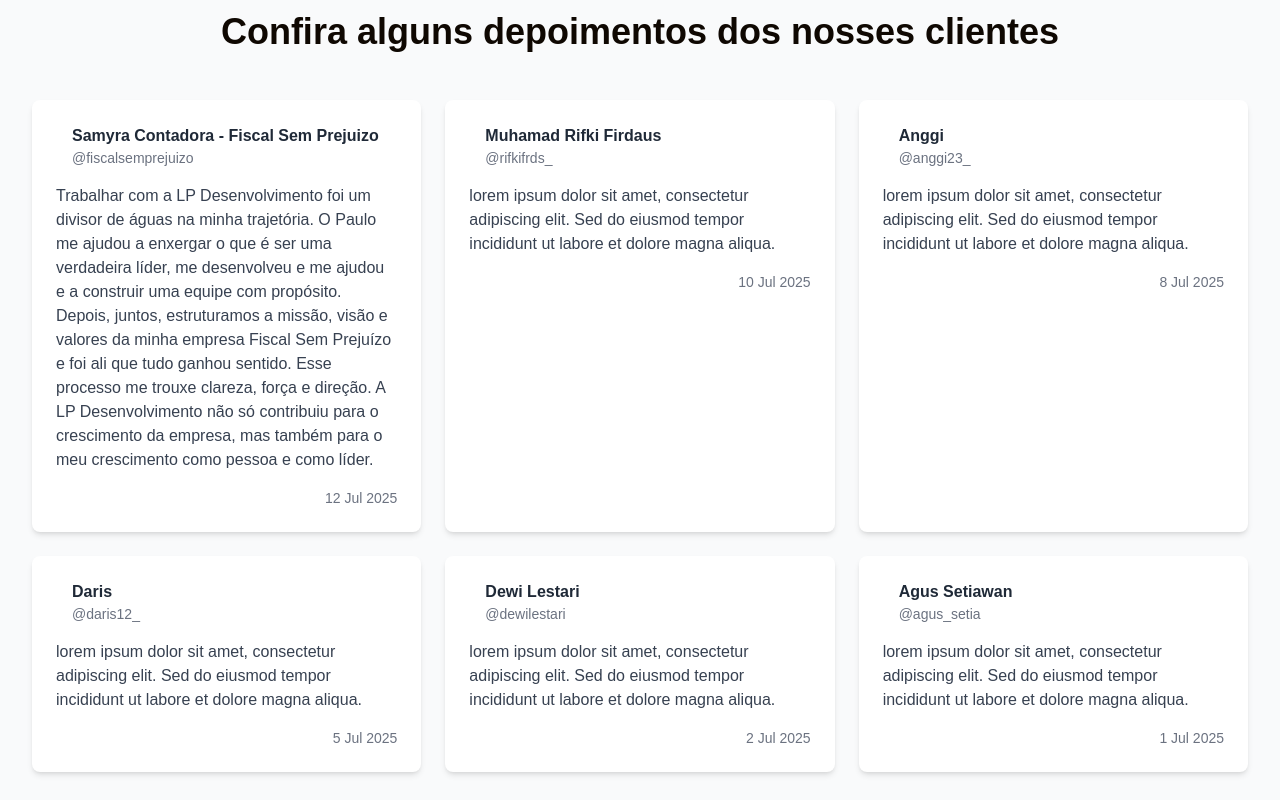
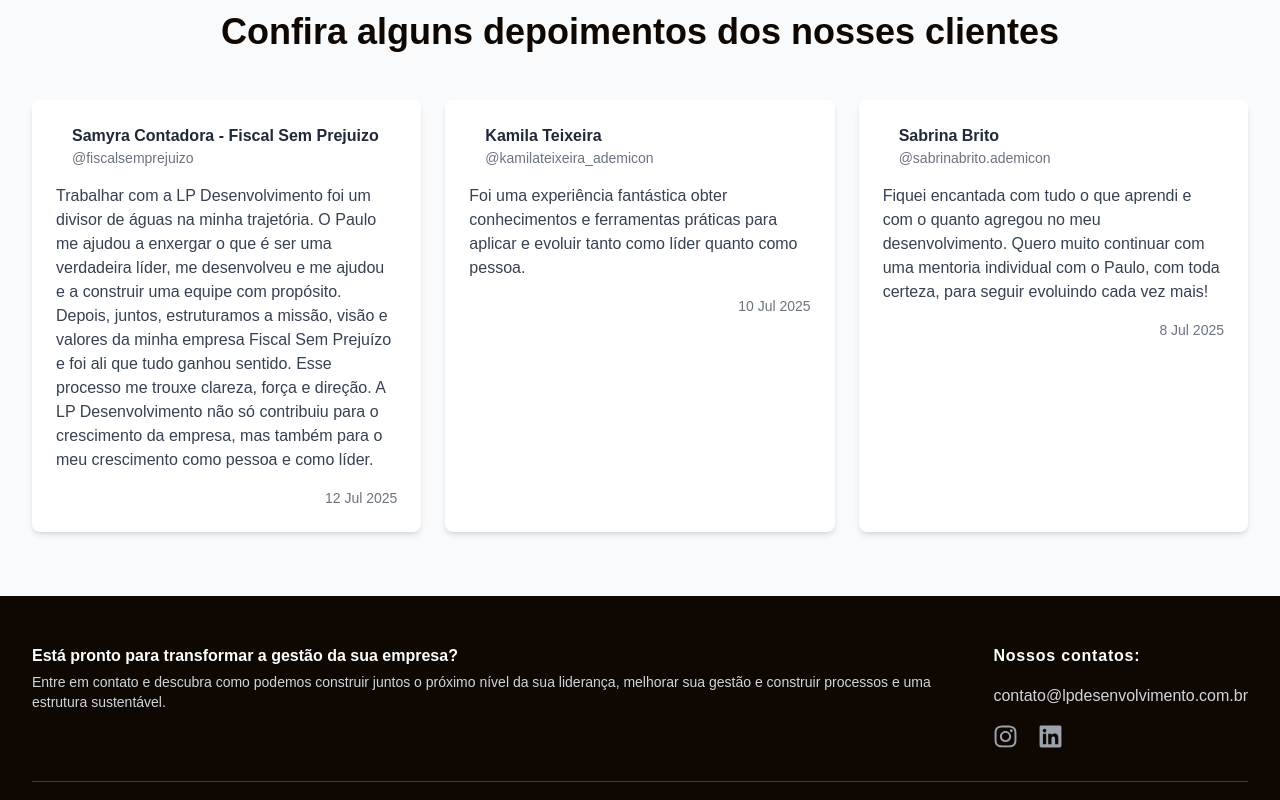
Before and after one commit to MarcosCantarutti/lp_desenvolvimento_2025, a React (Vite) app: page / in a window 1280 px wide. Shown: the part 3580-4380 px from the top of the page. Built offline with nearby package versions, Linux system fonts and the light colour scheme.

Commit message:
adicionado depoimentos

```diff
--- a/src/Data/tetimonial.js
+++ b/src/Data/tetimonial.js
@@ -14,11 +14,11 @@
     },
   },
   {
-    name: 'Muhamad Rifki Firdaus',
-    handle: '@rifkifrds_',
+    name: 'Kamila Teixeira',
+    handle: '@kamilateixeira_ademicon',
     image: '/rifki-formal.png',
     testimonial:
-      'lorem ipsum dolor sit amet, consectetur adipiscing elit. Sed do eiusmod tempor incididunt ut labore et dolore magna aliqua.',
+      'Foi uma experiência fantástica obter conhecimentos e ferramentas práticas para aplicar e evoluir tanto como líder quanto como pessoa.',
     likes: 240,
     timestamp: '10 Jul 2025',
     socials: {
@@ -28,11 +28,11 @@
     },
   },
   {
-    name: 'Anggi',
-    handle: '@anggi23_',
+    name: 'Sabrina Brito',
+    handle: '@sabrinabrito.ademicon',
     image: 'https://randomuser.me/api/portraits/women/54.jpg',
     testimonial:
-      'lorem ipsum dolor sit amet, consectetur adipiscing elit. Sed do eiusmod tempor incididunt ut labore et dolore magna aliqua.',
+      'Fiquei encantada com tudo o que aprendi e com o quanto agregou no meu desenvolvimento. Quero muito continuar com uma mentoria individual com o Paulo, com toda certeza, para seguir evoluindo cada vez mais!',
     likes: 315,
     timestamp: '8 Jul 2025',
     socials: {
@@ -41,46 +41,4 @@
       linkedin: '#',
     },
   },
-  {
-    name: 'Daris',
-    handle: '@daris12_',
-    image: 'https://randomuser.me/api/portraits/men/43.jpg',
-    testimonial:
-      'lorem ipsum dolor sit amet, consectetur adipiscing elit. Sed do eiusmod tempor incididunt ut labore et dolore magna aliqua.',
-    likes: 188,
-    timestamp: '5 Jul 2025',
-    socials: {
-      github: '#',
-      instagram: '#',
-      linkedin: '#',
-    },
-  },
-  {
-    name: 'Dewi Lestari',
-    handle: '@dewilestari',
-    image: 'https://randomuser.me/api/portraits/women/43.jpg',
-    testimonial:
-      'lorem ipsum dolor sit amet, consectetur adipiscing elit. Sed do eiusmod tempor incididunt ut labore et dolore magna aliqua.',
-    likes: 250,
-    timestamp: '2 Jul 2025',
-    socials: {
-      github: '#',
-      instagram: '#',
-      linkedin: '#',
-    },
-  },
-  {
-    name: 'Agus Setiawan',
-    handle: '@agus_setia',
-    image: 'https://randomuser.me/api/portraits/men/62.jpg',
-    testimonial:
-      'lorem ipsum dolor sit amet, consectetur adipiscing elit. Sed do eiusmod tempor incididunt ut labore et dolore magna aliqua.',
-    likes: 198,
-    timestamp: '1 Jul 2025',
-    socials: {
-      github: '#',
-      instagram: '#',
-      linkedin: '#',
-    },
-  },
 ];
```
